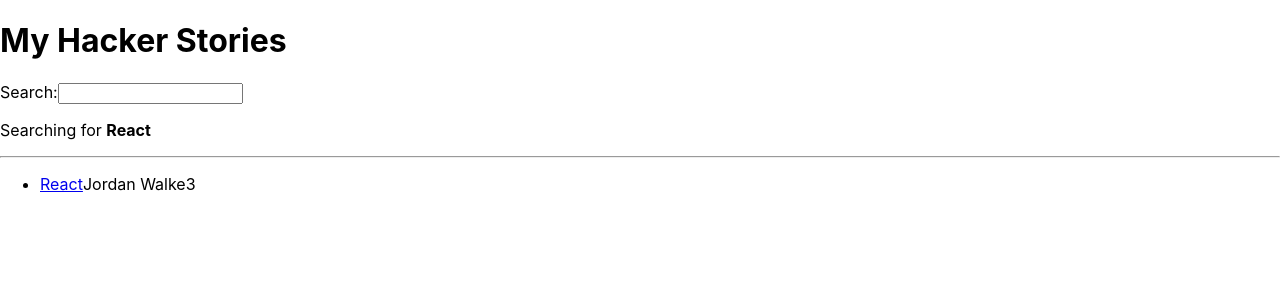
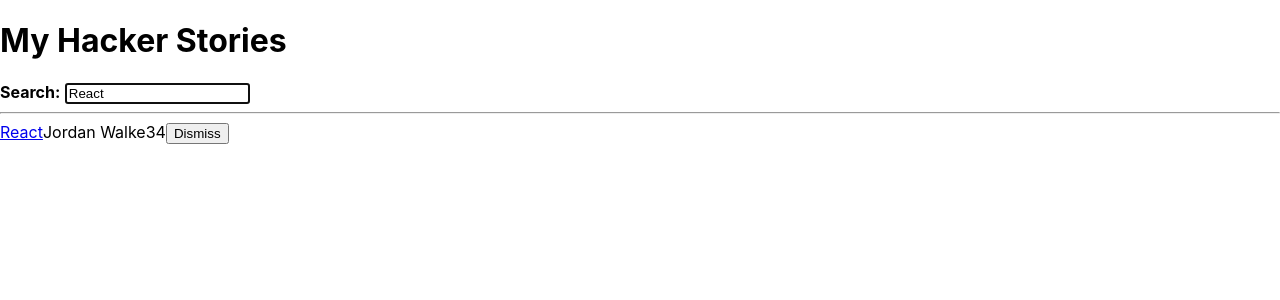
Before and after one commit to rixiobarrios/road-to-react-hacker-stories, a React (Create React App) app: page / in a window 1280 px wide. Shown: the top 300 px of the page. Built offline with nearby package versions, Linux system fonts and the light colour scheme.

Commit message:
Updated code

```diff
--- a/src/App.js
+++ b/src/App.js
@@ -1,19 +1,17 @@
-import * as React from 'react';
+import React from 'react';
 
-const App = () => {
-    // Array of objects with unique IDs
-    const stories = [
+const initialStories = [
     {
         title: 'React',
-            url: 'https://reactjs.org',
+        url: 'https://reactjs.org/',
         author: 'Jordan Walke',
         num_comments: 3,
-            point: 4,
+        points: 4,
         objectID: 0,
     },
     {
         title: 'Redux',
-            url: 'https://redux.js.org',
+        url: 'https://redux.js.org/',
         author: 'Dan Abramov, Andrew Clark',
         num_comments: 2,
         points: 5,
@@ -21,29 +19,38 @@
     },
 ];
 
-    //Custom hook to set and save searches to the local storage
-    const useSemiPersistentState = (key, initialValue) => {
+const useSemiPersistentState = (key, initialState) => {
     const [value, setValue] = React.useState(
-            localStorage.getItem(key) || initialValue
+        localStorage.getItem(key) || initialState
     );
+
     React.useEffect(() => {
         localStorage.setItem(key, value);
-        }, [value]);
+    }, [value, key]);
 
     return [value, setValue];
 };
 
+const App = () => {
     const [searchTerm, setSearchTerm] = useSemiPersistentState(
         'search',
         'React'
     );
 
-    // Handler for setSearchTerm
+    const [stories, setStories] = React.useState(initialStories);
+
+    const handleRemoveStory = (item) => {
+        const newStories = stories.filter(
+            (story) => item.objectID !== story.objectID
+        );
+
+        setStories(newStories);
+    };
+
     const handleSearch = (event) => {
-        console.log(event.target.value);
         setSearchTerm(event.target.value);
     };
-    // Filter for search that would show only matching results and force them to lower case
+
     const searchedStories = stories.filter((story) =>
         story.title.toLowerCase().includes(searchTerm.toLowerCase())
     );
@@ -51,58 +58,73 @@
     return (
         <div>
             <h1>My Hacker Stories</h1>
-            {/* Passing handler and props/state through component */}
-            <Search onSearch={handleSearch} searchTerm={searchTerm} />
+
+            <InputWithLabel
+                id="search"
+                value={searchTerm}
+                isFocused
+                onInputChange={handleSearch}
+            >
+                <strong>Search:</strong>
+            </InputWithLabel>
+
             <hr />
-            <List list={searchedStories} />
+
+            <List list={searchedStories} onRemoveItem={handleRemoveStory} />
         </div>
     );
 };
-// Handler of any change on value target
-const Search = (props) => {
-    const handleChange = (event) => {
-        props.onSearch(event);
-        console.log(event.target.value);
-    };
+
+const InputWithLabel = ({
+    id,
+    value,
+    type = 'text',
+    onInputChange,
+    isFocused,
+    children,
+}) => {
+    const inputRef = React.useRef();
+
+    React.useEffect(() => {
+        if (isFocused) {
+            inputRef.current.focus();
+        }
+    }, [isFocused]);
 
     return (
-        // Fragments <> and </>
         <>
-            <label htmlFor="search">Search:</label>
-            {/* Using handler for any change on input */}
-            <input id="search" type="text" onChange={handleChange} />
-            <p>
-                {/* Using property of searchTerms here */}
-                Searching for <strong>{props.searchTerm}</strong>
-            </p>
+            <label htmlFor={id}>{children}</label>
+            &nbsp;
+            <input
+                ref={inputRef}
+                id={id}
+                type={type}
+                value={value}
+                onChange={onInputChange}
+            />
         </>
     );
 };
 
-const List = (props) => {
-    return (
-        <ul>
-            {/* Iterating through List for rendering */}
-            {props.list.map(function (item) {
-                // Rendering items in list
-                return <Item key={item.objectID} item={item} />;
-            })}
-        </ul>
-    );
-};
+const List = ({ list, onRemoveItem }) =>
+    list.map((item) => (
+        <Item key={item.objectID} item={item} onRemoveItem={onRemoveItem} />
+    ));
 
-const Item = (props) => {
-    const item = props.item;
-    return (
-        <li>
+const Item = ({ item, onRemoveItem }) => (
+    <div>
         <span>
             <a href={item.url}>{item.title}</a>
         </span>
         <span>{item.author}</span>
         <span>{item.num_comments}</span>
         <span>{item.points}</span>
-        </li>
+        <span>
+            <button type="button" onClick={() => onRemoveItem(item)}>
+                Dismiss
+            </button>
+        </span>
+    </div>
 );
-};
 
 export default App;
```
Lines whose indentation alone changed are shown as unchanged.
